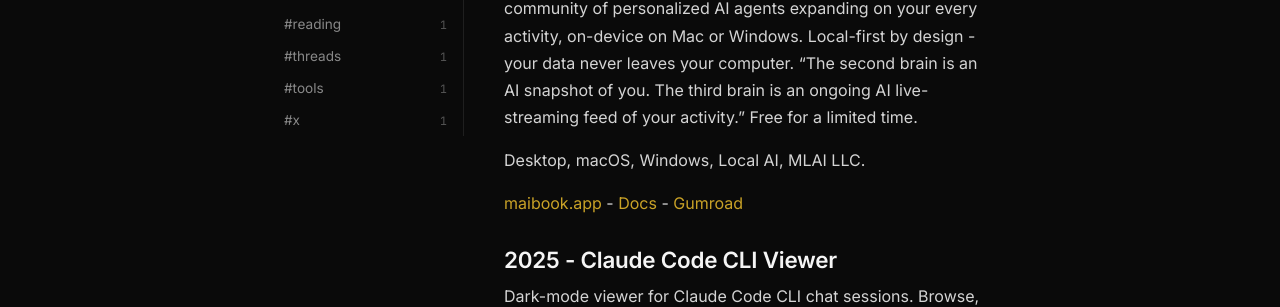
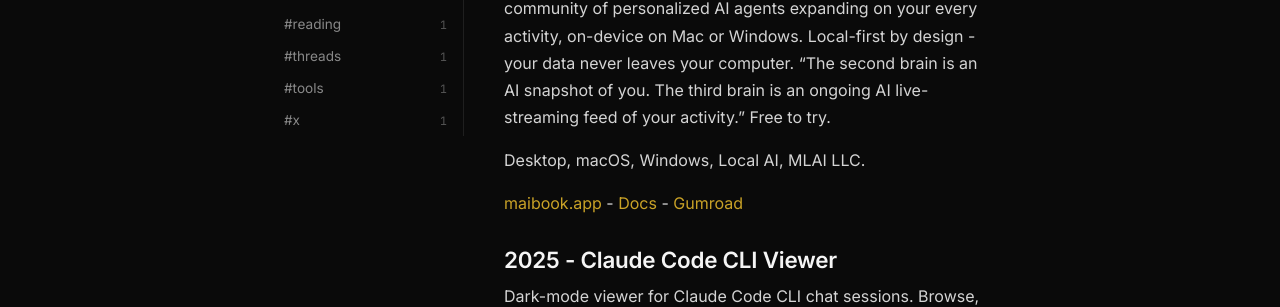
Before and after one commit to rcanand/rcanand.github.io, a Jekyll site: the page built from _posts/2026-05-13-products.md, in a window 1280 px wide and 900 px high. Shown: the part 452-759 px from the top of the window. Built offline with Jekyll 4.4.1, drawn with Linux system fonts in a browser that asks for light colours; comment, search, counter and statistics services are not loaded; some of the changed text lies outside the part shown.

Commit message:
Now free to try

```diff
--- a/_posts/2026-05-13-products.md
+++ b/_posts/2026-05-13-products.md
@@ -9,11 +9,11 @@
 
 ## 2026 - Maibook - Your Third Brain
 
-Flagship product of MLAI LLC and my current focus. A private community of personalized AI agents expanding on your every activity, on-device on Mac or Windows. Local-first by design - your data never leaves your computer. "The second brain is an AI snapshot of you. The third brain is an ongoing AI live-streaming feed of your activity." Free for a limited time.
+Flagship product of MLAI LLC and my current focus. A private community of personalized AI agents expanding on your every activity, on-device on Mac or Windows. Local-first by design - your data never leaves your computer. "The second brain is an AI snapshot of you. The third brain is an ongoing AI live-streaming feed of your activity." Free to try.
 
 Desktop, macOS, Windows, Local AI, MLAI LLC.
 
-[maibook.app](https://maibook.app) - [Docs](https://maibook.app/docs.html) - [Gumroad](https://rcanand.gumroad.com/l/cremjz)
+[maibook.app](https://maibook.app) - [Docs](https://maibook.app/docs.html) - [Gumroad](https://rcanand.gumroad.com/l/maibook_member)
 
 ## 2025 - Claude Code CLI Viewer
 
```
